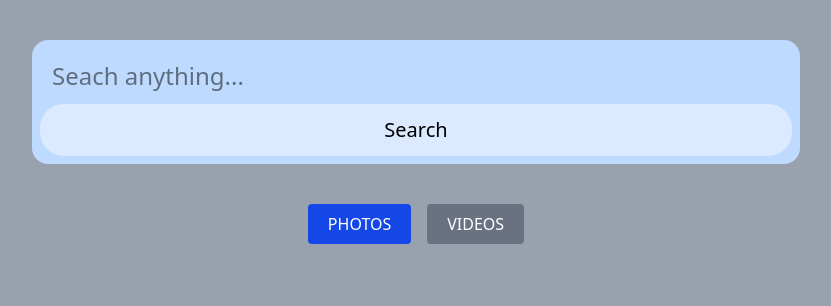
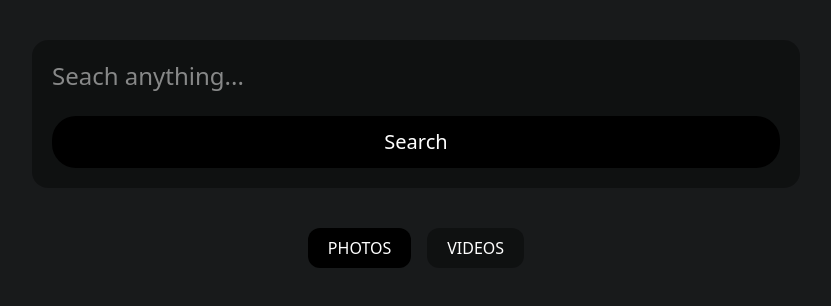
Before and after one commit to VaibhavNarayann/reduxProject, a React (Vite) app: page / in a window 1280 px wide. Shown: the top 306 px of the page, without its empty margins (224-1055 px from the left). Built offline with nearby package versions, Linux system fonts and the light colour scheme; no server answers.

Commit message:
resultGrid added

```diff
--- a/src/App.jsx
+++ b/src/App.jsx
@@ -6,7 +6,7 @@ import ResultGrid from './components/ResultGrid';
 
  const App = () => {
   return (
-    <div className='h-screen  text-white w-full bg-gray-400 flex justify-center'>
+    <div className='h-screen  w-full  flex justify-center'>
       <div className='text-center '>
       <SearchBar/>
       <Tabs/>
--- a/src/components/ResultGrid.tsx
+++ b/src/components/ResultGrid.tsx
@@ -1,29 +1,26 @@
-import React, { useEffect } from 'react'
+import  { useEffect } from 'react'
 import { fetchPhotos, fetchVideos } from '../server/mediaApi';
 import {useDispatch, useSelector} from 'react-redux';
 
 
 const ResultGrid = () => {
-    const {query, activeTab, results, loading, error } = useSelector((store) => store.search)
-
+    const {query, activeTab, results, loading, error } = useSelector((state)=> state.search)
 
    useEffect(function(){
-
        const getData = async () =>  {
         let data ;
         if(activeTab == 'photos') {
-            const data = await fetchPhotos(query);
+            const response = await fetchPhotos(query);
+            console.log(response.data)
         }
             if(activeTab == 'videos') {
-            const data = await fetchVideos(query);
+            const response = await fetchVideos(query);
+            console.log(response.data);
         }
-
         console.log(data);
    }
     getData()
-   }, [query,activeTab])
-
-
+   }, [query,activeTab]);
 
 
   return (
--- a/src/components/SearchBar.jsx
+++ b/src/components/SearchBar.jsx
@@ -19,12 +19,12 @@ export const SearchBar = () => {
         <div className='shadow-white-100'>
 
           <div className=' min-w-3xl'>
-           <form  className='p-2 text-xl  bg-blue-200 text-black rounded-2xl items-center text-center'
+           <form  className='p-2 text-xl  bg-[#0000005b] text-black rounded-2xl items-center text-center'
       onSubmit={(e)=> {
         submitHandler(e)
       }}>
         <input
-         className='outline-0 p-3 w-full text-2xl font-thin '
+         className='outline-0 p-3 w-full text-2xl font-thin text-white'
          value={text}
          onChange={(e)=> {
         setText(e.target.value);
@@ -32,7 +32,27 @@ export const SearchBar = () => {
          type="text"
           placeholder='Seach anything...'
            />
-        <button className='p-3 bg-blue-100 rounded-3xl hover:bg-amber-50 transition ease-in w-full'>Search</button>
+           <div className='p-3'>
+                <button className="
+              p-3
+              bg-black
+              text-white
+              rounded-3xl
+              w-full
+              transition
+              duration-300
+              ease-in-out
+              hover:bg-gradient-to-r
+              hover:from-purple-500
+              hover:to-pink-500
+              hover:shadow-lg
+              hover:scale-102
+            ">
+              Search
+            </button>
+
+           </div>
+
       </form>
       </div>
     </div>
--- a/src/components/Tabs.jsx
+++ b/src/components/Tabs.jsx
@@ -14,7 +14,7 @@ const Tabs = () => {
                   {tabs.map(function (elem, idx) {
                 return (
                     <button
-                        className={`${(activeTab==elem?'bg-blue-700':'bg-gray-500')} transition cursor-pointer active:scale-95 mt-10 m-2  px-5 py-2 rounded uppercase`}
+                        className={`${(activeTab==elem? 'bg-black': 'bg-[#0000005b] ')} text-white transition cursor-pointer active:scale-95 mt-10 m-2  px-5 py-2 rounded-xl uppercase`}
                         key={idx}
                         onClick={() => {
                             dispatch(setActiveTabs(elem));
--- a/src/index.css
+++ b/src/index.css
@@ -1 +1,6 @@
 @import "tailwindcss";
+
+
+body{
+    background-color: #181a1b;
+}
--- a/src/redux/features/searchSlice.js
+++ b/src/redux/features/searchSlice.js
@@ -17,7 +17,7 @@ const searchSlice = createSlice({
 
         },
         setActiveTabs(state,action){
-            state.actionTab = action.payload
+            state.activeTab = action.payload
 
         },
         setLoading(state, action){
```
